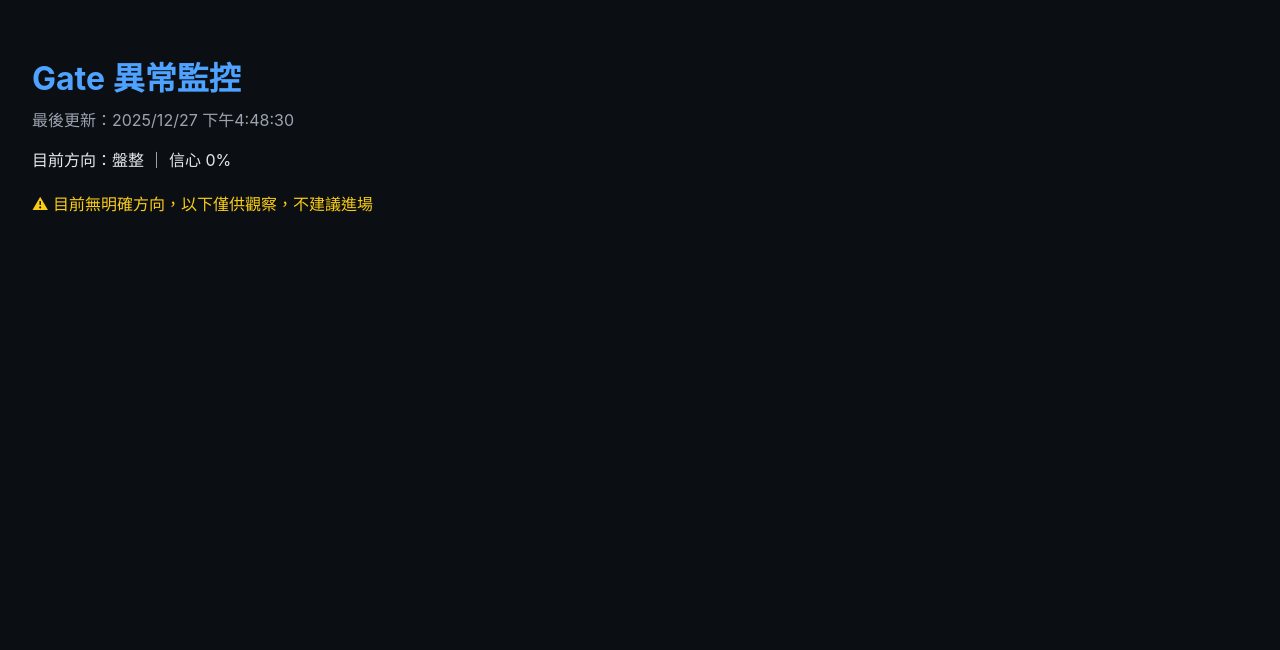
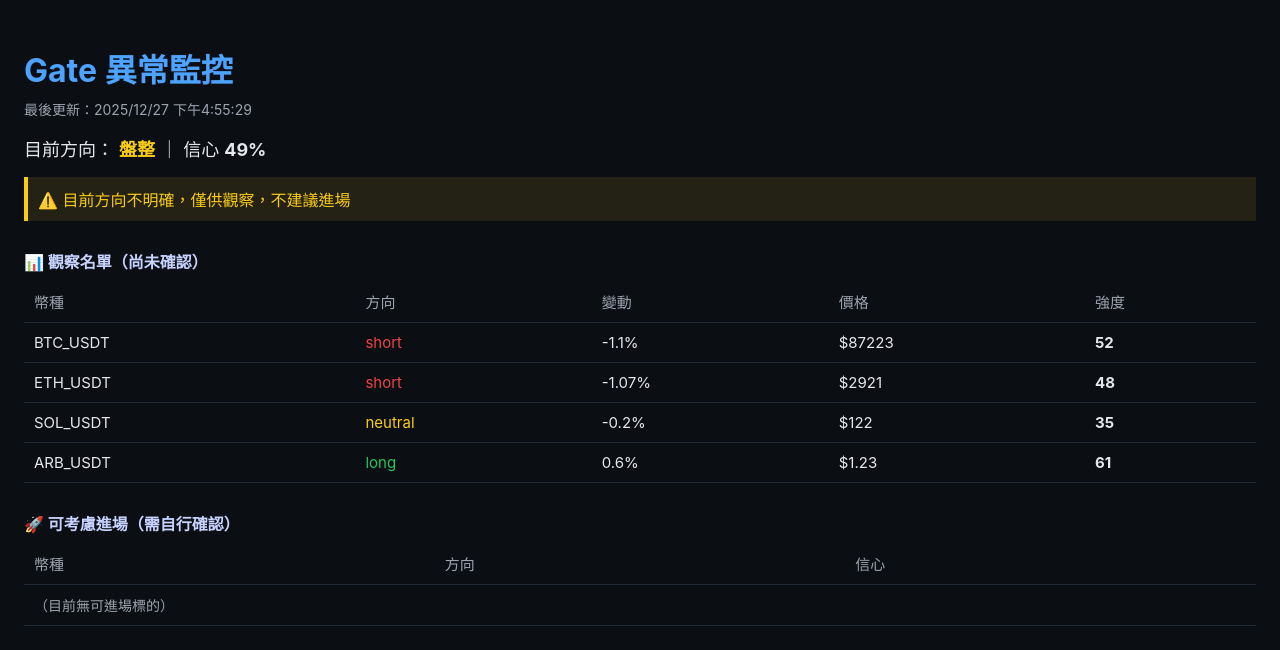
Before and after one commit to cowdeoh111111-png/gate-anomaly, a plain HTML site: page index.html in a window 1280 px wide. Drawn offline with Linux system fonts and the light colour scheme.

Commit message:
Update index.html

```diff
--- a/index.html
+++ b/index.html
@@ -5,109 +5,217 @@
   <title>Gate 異常監控</title>
   <style>
     body {
+      margin: 0;
+      padding: 24px;
       background: #0b0f14;
       color: #e5e7eb;
-      font-family: -apple-system, BlinkMacSystemFont, sans-serif;
-      padding: 24px;
+      font-family: -apple-system, BlinkMacSystemFont, "Segoe UI", Roboto;
     }
+
     h1 {
       color: #4da3ff;
       margin-bottom: 8px;
     }
-    .meta {
+
+    .muted {
       color: #9ca3af;
-      margin-bottom: 16px;
+      font-size: 14px;
     }
-    .bias {
-      margin-bottom: 20px;
+
+    .status {
+      margin: 16px 0;
+      font-size: 18px;
+    }
+
+    .status span {
+      font-weight: bold;
+    }
+
+    .long { color: #22c55e; }
+    .short { color: #ef4444; }
+    .neutral { color: #facc15; }
+
+    .warn {
+      margin: 12px 0;
+      padding: 10px;
+      background: rgba(250, 204, 21, 0.1);
+      color: #facc15;
+      border-left: 4px solid #facc15;
+    }
+
+    .section {
+      margin-top: 28px;
+    }
+
+    .section h2 {
       font-size: 16px;
+      margin-bottom: 8px;
+      color: #c7d2fe;
     }
-    .warn {
-      color: #facc15;
-      margin-bottom: 12px;
+
+    table {
+      width: 100%;
+      border-collapse: collapse;
+      font-size: 15px;
     }
-    .row {
-      display: grid;
-      grid-template-columns: 140px 80px 80px 100px 80px;
-      padding: 10px 0;
+
+    th, td {
+      padding: 10px;
       border-bottom: 1px solid #1f2937;
-      align-items: center;
+      text-align: left;
     }
-    .short { color: #f87171; }
-    .long { color: #4ade80; }
-    .dim { opacity: 0.45; }
+
+    th {
+      color: #9ca3af;
+      font-weight: normal;
+    }
+
+    .confidence {
+      font-weight: bold;
+    }
   </style>
 </head>
 <body>
 
-<h1>Gate 異常監控</h1>
-<div class="meta" id="updated"></div>
-<div class="bias" id="bias"></div>
-<div class="warn" id="warn"></div>
+  <h1>Gate 異常監控</h1>
+  <div class="muted" id="updateTime"></div>
 
-<div id="list"></div>
+  <!-- 市場狀態 -->
+  <div class="status">
+    目前方向：
+    <span id="marketDir" class="neutral">盤整</span>
+    ｜ 信心
+    <span id="marketConfidence">0%</span>
+  </div>
+
+  <div id="marketHint" class="warn"></div>
+
+  <!-- 觀察名單 -->
+  <div class="section">
+    <h2>📊 觀察名單（尚未確認）</h2>
+    <table id="watchTable">
+      <thead>
+        <tr>
+          <th>幣種</th>
+          <th>方向</th>
+          <th>變動</th>
+          <th>價格</th>
+          <th>強度</th>
+        </tr>
+      </thead>
+      <tbody></tbody>
+    </table>
+  </div>
+
+  <!-- 可進場 -->
+  <div class="section">
+    <h2>🚀 可考慮進場（需自行確認）</h2>
+    <table id="entryTable">
+      <thead>
+        <tr>
+          <th>幣種</th>
+          <th>方向</th>
+          <th>信心</th>
+        </tr>
+      </thead>
+      <tbody></tbody>
+    </table>
+  </div>
 
 <script>
-fetch('./data_fast.json')
-  .then(res => res.json())
-  .then(data => {
-    const items = data.items || [];
+/* =========================
+   模擬資料（之後可換 API）
+========================= */
 
-    const longScore = items.filter(i => i.side === 'long')
-                           .reduce((s, i) => s + i.score, 0);
-    const shortScore = items.filter(i => i.side === 'short')
-                            .reduce((s, i) => s + i.score, 0);
+const data = {
+  updated: new Date().toLocaleString("zh-TW"),
+  items: [
+    { symbol: "BTC_USDT", dir: "short", change: -1.1, price: 87223, strength: 52 },
+    { symbol: "ETH_USDT", dir: "short", change: -1.07, price: 2921, strength: 48 },
+    { symbol: "SOL_USDT", dir: "neutral", change: -0.2, price: 122, strength: 35 },
+    { symbol: "ARB_USDT", dir: "long", change: 0.6, price: 1.23, strength: 61 }
+  ]
+};
 
-    const total = longScore + shortScore;
-    const confidence = total === 0
-      ? 0
-      : Math.round(Math.abs(longScore - shortScore) / total * 100);
+/* =========================
+   市場判斷邏輯（B 版）
+========================= */
 
-    const bias =
-      longScore > shortScore ? '偏多' :
-      shortScore > longScore ? '偏空' : '盤整';
+function calcMarket(items) {
+  let long = 0, short = 0, sum = 0;
+  items.forEach(i => {
+    if (i.dir === "long") long++;
+    if (i.dir === "short") short++;
+    sum += i.strength;
+  });
 
-    document.getElementById('updated').innerText =
-      `最後更新：${data.updated || '-'}`;
+  const avg = sum / items.length;
+  let dir = "盤整";
 
-    document.getElementById('bias').innerText =
-      `目前方向：${bias} ｜ 信心 ${confidence}%`;
+  if (long >= 2 && long > short && avg >= 55) dir = "偏多";
+  if (short >= 2 && short > long && avg >= 55) dir = "偏空";
 
-    const list = document.getElementById('list');
+  return { dir, confidence: Math.round(avg) };
+}
 
-    // ===== B 模式核心 =====
-    const showAll = confidence < 20;
+/* =========================
+   畫面渲染
+========================= */
 
-    if (showAll) {
-      document.getElementById('warn').innerText =
-        '⚠ 目前無明確方向，以下僅供觀察，不建議進場';
-    }
+document.getElementById("updateTime").innerText =
+  "最後更新：" + data.updated;
 
-    const displayItems = showAll
-      ? items
-      : items.filter(i =>
-          (bias === '偏多' && i.side === 'long') ||
-          (bias === '偏空' && i.side === 'short')
-        );
+const market = calcMarket(data.items);
 
-    displayItems.forEach(i => {
-      const row = document.createElement('div');
-      row.className = `row ${showAll ? 'dim' : ''}`;
+const dirEl = document.getElementById("marketDir");
+dirEl.innerText = market.dir;
+dirEl.className =
+  market.dir === "偏多" ? "long" :
+  market.dir === "偏空" ? "short" : "neutral";
 
-      row.innerHTML = `
-        <div>${i.symbol}</div>
-        <div class="${i.side}">${i.side.toUpperCase()}</div>
-        <div>${i.change}%</div>
-        <div>$${i.price}</div>
-        <div>${i.score}</div>
-      `;
-      list.appendChild(row);
-    });
+document.getElementById("marketConfidence").innerText =
+  market.confidence + "%";
 
-    if (displayItems.length === 0) {
-      list.innerHTML = '<div style="opacity:.5">目前無異常</div>';
-    }
+const hint = document.getElementById("marketHint");
+if (market.dir === "盤整") {
+  hint.innerText = "⚠️ 目前方向不明確，僅供觀察，不建議進場";
+} else {
+  hint.innerText = "✅ 市場有方向，但仍需自行確認結構";
+}
+
+/* 觀察名單 */
+const watchBody = document.querySelector("#watchTable tbody");
+data.items.forEach(i => {
+  const tr = document.createElement("tr");
+  tr.innerHTML = `
+    <td>${i.symbol}</td>
+    <td class="${i.dir}">${i.dir}</td>
+    <td>${i.change}%</td>
+    <td>$${i.price}</td>
+    <td class="confidence">${i.strength}</td>
+  `;
+  watchBody.appendChild(tr);
+});
+
+/* 可進場（信心 ≥ 70 才顯示） */
+const entryBody = document.querySelector("#entryTable tbody");
+const entries = data.items.filter(i => i.strength >= 70);
+
+if (entries.length === 0) {
+  const tr = document.createElement("tr");
+  tr.innerHTML = `<td colspan="3" class="muted">（目前無可進場標的）</td>`;
+  entryBody.appendChild(tr);
+} else {
+  entries.forEach(i => {
+    const tr = document.createElement("tr");
+    tr.innerHTML = `
+      <td>${i.symbol}</td>
+      <td class="${i.dir}">${i.dir}</td>
+      <td class="confidence">${i.strength}%</td>
+    `;
+    entryBody.appendChild(tr);
   });
+}
 </script>
 
 </body>
```
